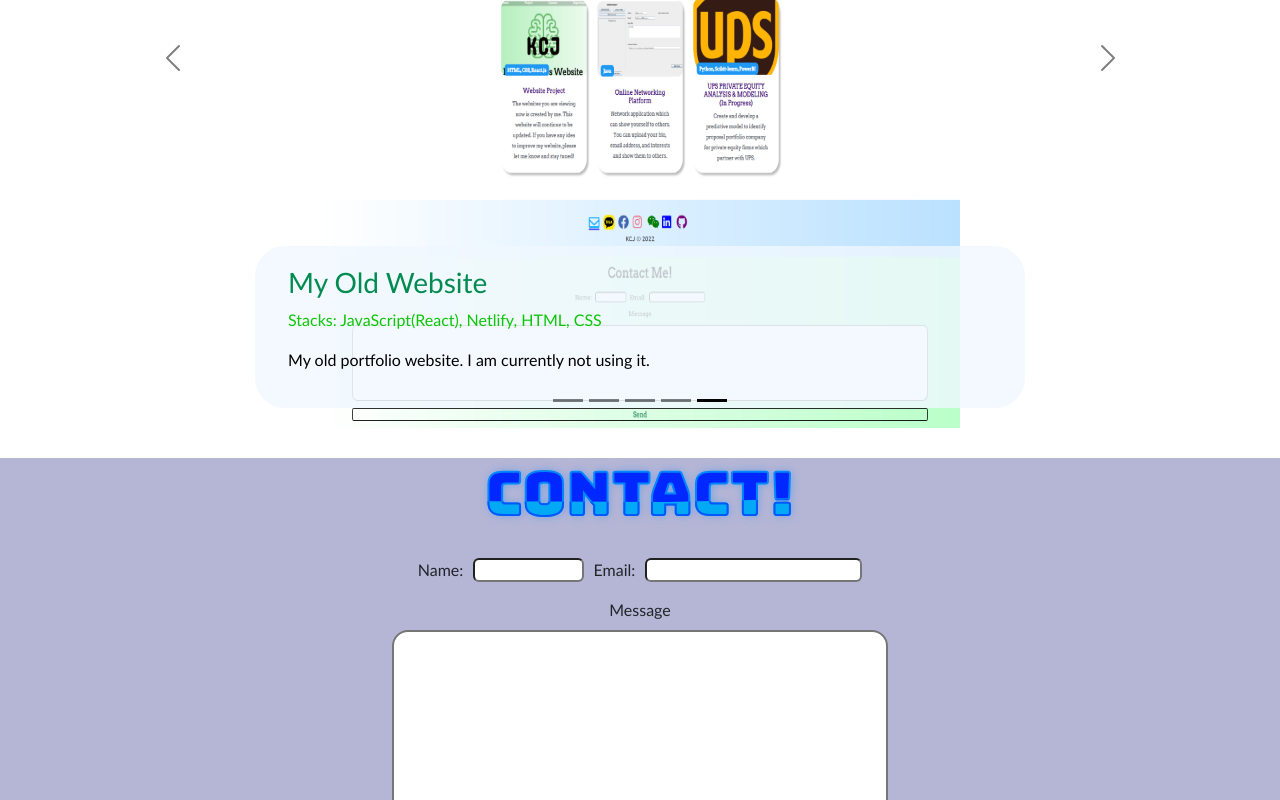
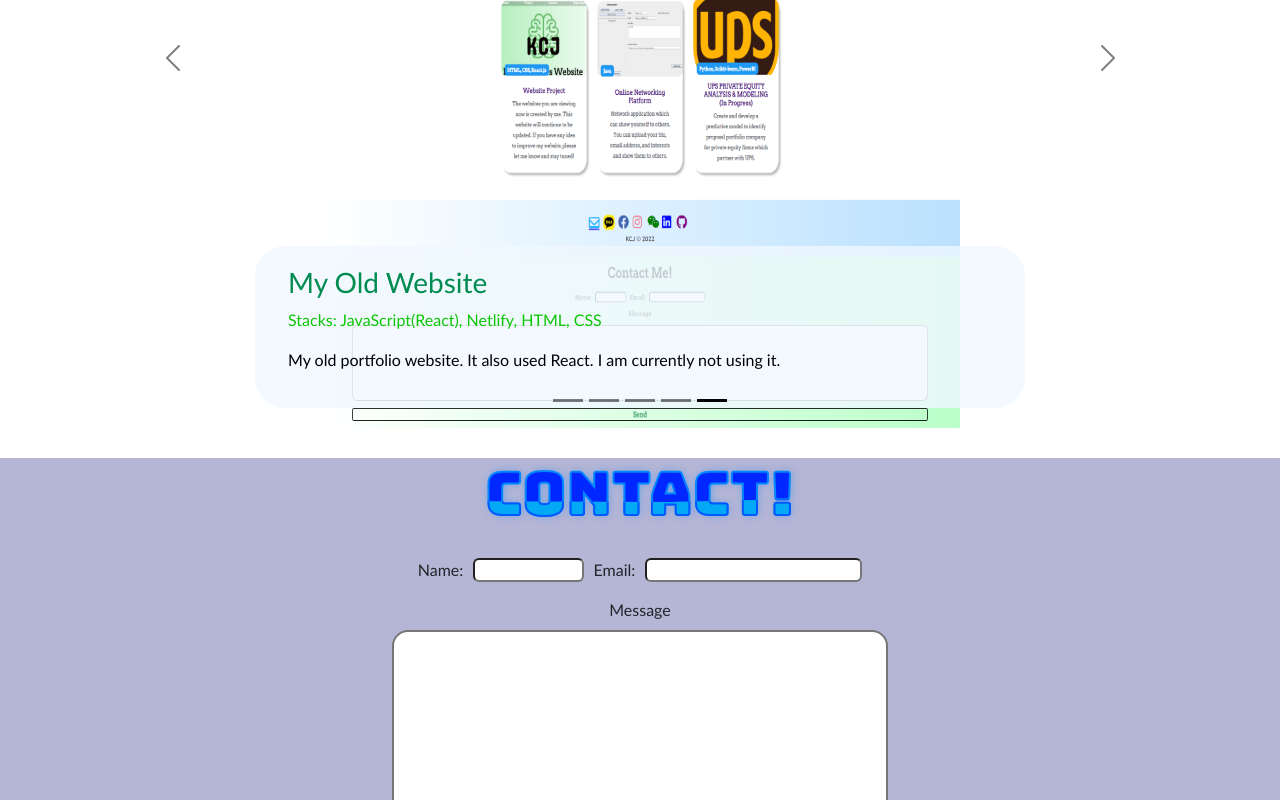
Before and after one commit to OfficerChul/kyochuldotcom, a React (Create React App) app: page /kyochuldotcom/portfolio in a window 1280 px wide. Both pictures are taken after a click on the button 712 px from the left and 2978 px from the top of the page. Shown: the part 2578-3378 px from the top of the page. Built offline with nearby package versions, Linux system fonts and the light colour scheme; a web font is replaced by a local one.

Commit message:
Edit project desc

```diff
--- a/src/components/Projects/Projects.jsx
+++ b/src/components/Projects/Projects.jsx
@@ -86,7 +86,7 @@ export default function Projects() {
                         <h3 ><span className='label-title'>My Old Website</span></h3>
                         <p className='stacks'>Stacks: JavaScript(React), Netlify, HTML, CSS</p>
                         <p>
-                            My old portfolio website. I am currently not using it.
+                            My old portfolio website. It also used React. I am currently not using it.
                         </p>
                     </Carousel.Caption>
                 </Carousel.Item>
```
